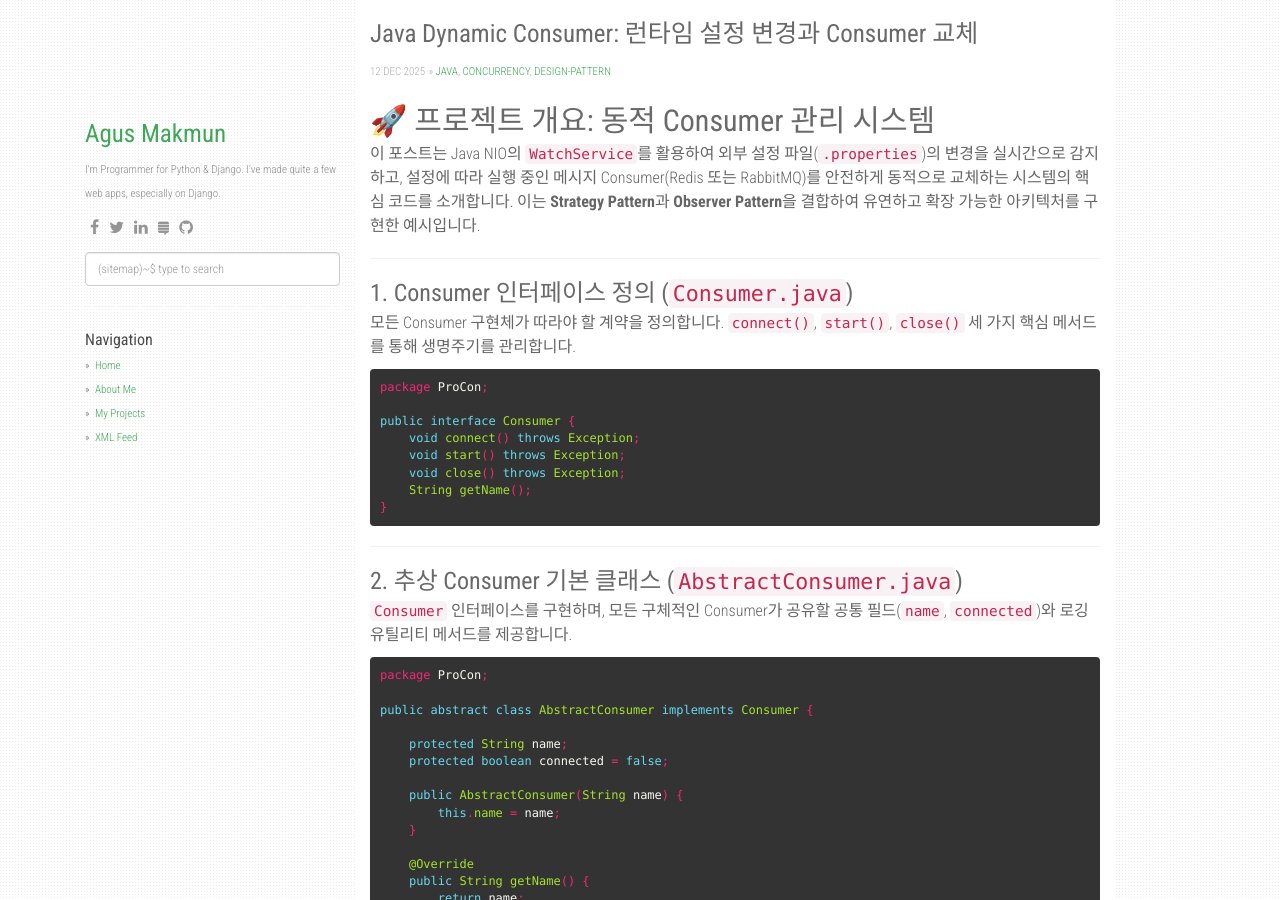
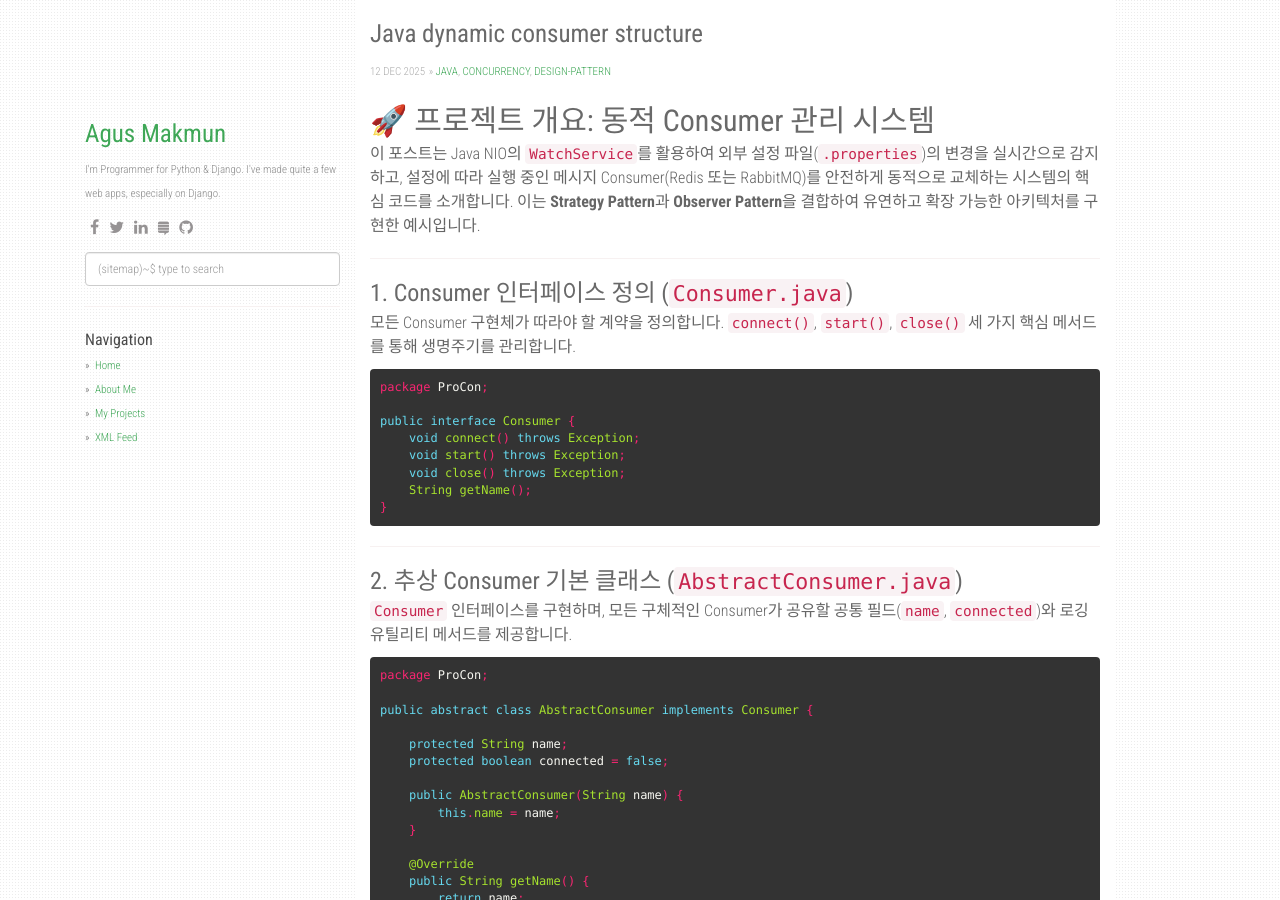
Before and after one commit to yellowpart/yellowpart.github.com, a Jekyll site: the page built from _posts/2025-12-13-java-dynamic-consumer-structure.md, in a window 1280 px wide and 900 px high. Built offline with Jekyll 4.4.1, drawn with Linux system fonts in a browser that asks for light colours; nearby versions of some CDN libraries; comment, search, counter and statistics services are not loaded.

Commit message:
Update 2025-12-13-java-dynamic-consumer-structure.md

```diff
--- a/_posts/2025-12-13-java-dynamic-consumer-structure.md
+++ b/_posts/2025-12-13-java-dynamic-consumer-structure.md
@@ -1,6 +1,6 @@
 ---
 layout: post
-title: "Java Dynamic Consumer: 런타임 설정 변경과 Consumer 교체"
+title: "Java dynamic consumer structure"
 date: 2025-12-13 07:36:26 +0900
 categories: [java, concurrency, design-pattern]
 tags: [WatchService, StrategyPattern, Consumer, Redis, RabbitMQ]
```
